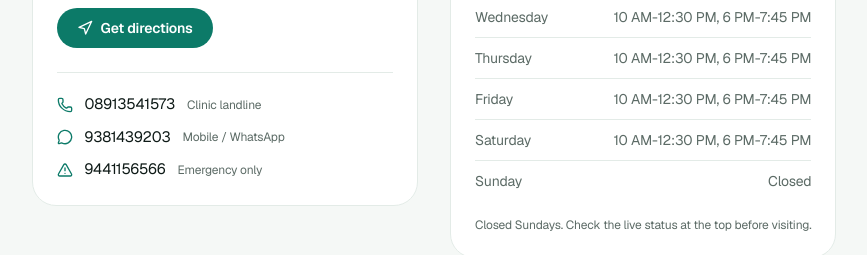
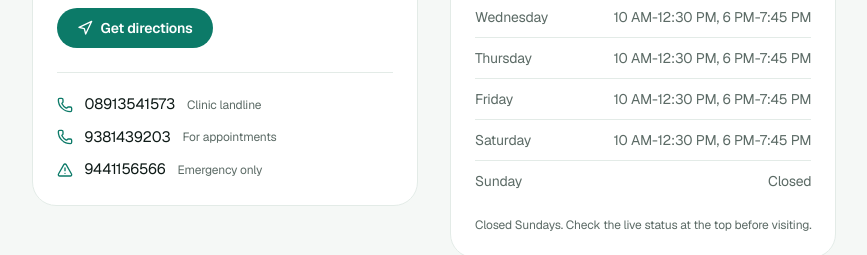
Before and after one commit to asrithcheepurupalli/ramachandra-ortho, a Next.js app: page / in a window 1280 px wide. Shown: the part 4480-4735 px from the top of the page, without its empty margins (206-1073 px from the left). Built offline with nearby package versions, Linux system fonts and the light colour scheme; no server answers; the database is empty.

Commit message:
Change 9381439203 label to 'For appointments' in location contact list

```diff
--- a/app/page.tsx
+++ b/app/page.tsx
@@ -473,8 +473,8 @@ function LocationHours({ t }: { t: T }) {
               <span className="text-xs text-muted">Clinic landline</span>
             </a>
             <a href={`tel:${clinic.contact.phone}`} className="focus-ring ulink flex items-center gap-3 text-[15px]">
-              <MessageCircle className="h-4 w-4 shrink-0 text-brand" /> {clinic.contact.phone.replace("+91", "")}
-              <span className="text-xs text-muted">Mobile / WhatsApp</span>
+              <Phone className="h-4 w-4 shrink-0 text-brand" /> {clinic.contact.phone.replace("+91", "")}
+              <span className="text-xs text-muted">For appointments</span>
             </a>
             <a href={`tel:${clinic.contact.emergency}`} className="focus-ring ulink flex items-center gap-3 text-[15px]">
               <TriangleAlert className="h-4 w-4 shrink-0 text-brand" /> {clinic.contact.emergency.replace("+91", "")}
```
